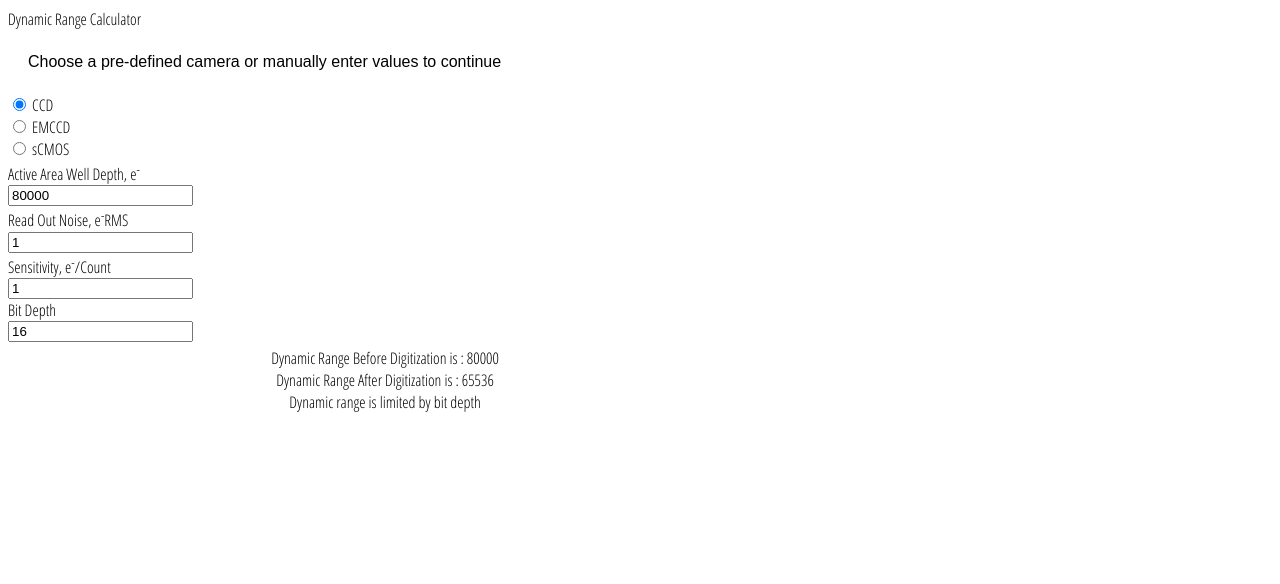
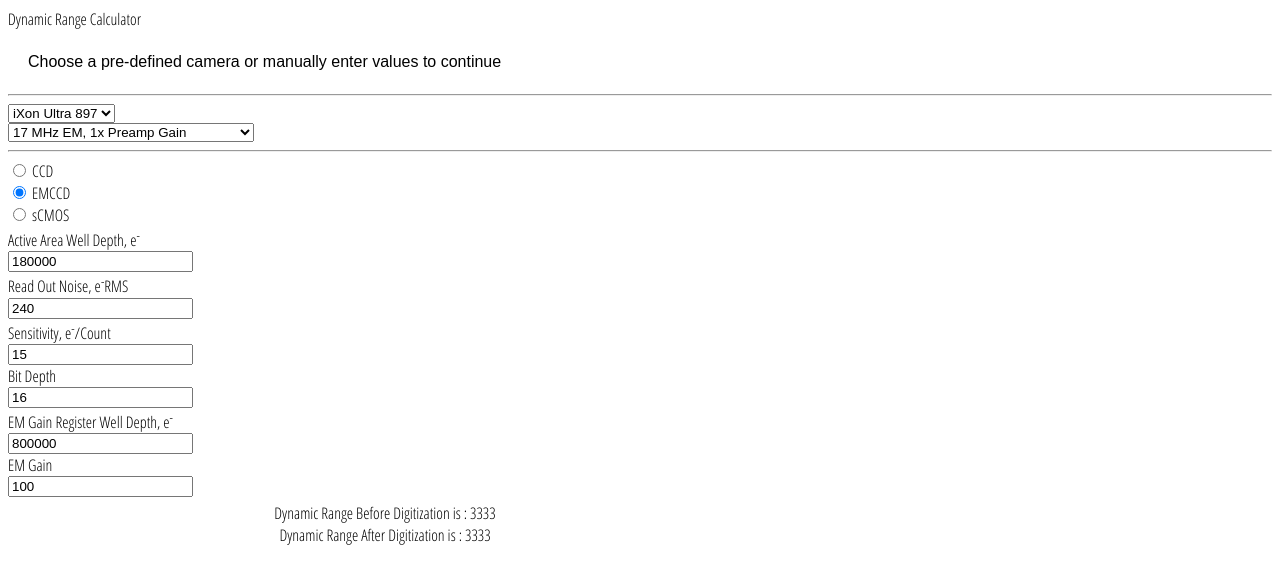
Before and after one commit to AdamJayWise/dynamicRangeCalculator, a plain HTML site: page index.html in a window 1280 px wide. Drawn offline with Linux system fonts and the light colour scheme.

Commit message:
added pre-defined categories

```diff
--- a/index.html
+++ b/index.html
@@ -140,6 +140,16 @@
         Choose a pre-defined camera or manually enter values to continue
     </div>
 
+    <hr>
+
+    <!-- select to choose camera -->
+    <select id = "cameraSelect"></select><br>
+
+    <!-- select to choose readout mode -->
+    <select id = "modeSelect"></select>
+
+    <hr>
+
     <!--radio button group to choose camera type-->
     <div id = "cameraTypeChooser">
         <input type="radio" id="CCDType" name="cameraTypeValue" value="CCD" checked>
@@ -149,6 +159,8 @@
         <input type="radio" id="sCMOSType" name="cameraTypeValue" value="sCMOS">
         <label for="sCMOSType">sCMOS</label>
     </div>
+
+
 
     <!--input to represent active area pixel well depth-->
     <div id = "parameterInputs">
--- a/js/dynamicRangeCalc.js
+++ b/js/dynamicRangeCalc.js
@@ -36,19 +36,103 @@
 
 // camera definitions
 
+// how to handle this when cameras have different preamp gains...
+// should they just be treated as modes?
+// or should pre-amp gain be broken out separately
+// considering there's a huge matrix of preamp gain and readout rate
+
 
 
 var cameras =  {
+
     "iXon888UltraBV" : {
-        "displayName" : "iXon Ultra 888 BV",
+        "displayName" : "iXon Ultra 897",
         "emccd" : true,
-        "ccdReadOutRates" : {1:6, 0.1:3.5}, //readout rates in MHz and noises in e rms
-        "emccdReadOutRates" : {30:130, 20:80, 10:40, 1:12},
-        "activeAreaWellDepth" : 80000,
-        "gainRegisterWellDepth" : 730000,
+        "readModes" : {
+            0 : {'displayName' : '17 MHz EM, 1x Preamp Gain', 'gain' : 15, 'noise' : 240, 'type' : 'EMCCD'},
+            1 : {'displayName' : '17 MHz EM, 2x Preamp Gain', 'gain' : 7.5, 'noise' : 120, 'type' : 'EMCCD'},
+            2 : {'displayName' : '17 MHz EM, 3x Preamp Gain', 'gain' : 5, 'noise' : 80, 'type' : 'EMCCD'},
+
+            3 : {'displayName' : '10 MHz EM, 1x Preamp Gain', 'gain' : 15, 'noise' : 130, 'type' : 'EMCCD'},
+            4 : {'displayName' : '10 MHz EM, 2x Preamp Gain', 'gain' : 7.5, 'noise' : 80, 'type' : 'EMCCD'},
+            5 : {'displayName' : '10 MHz EM, 3x Preamp Gain', 'gain' : 5, 'noise' : 60, 'type' : 'EMCCD'},
+
+            3 : {'displayName' : '5 MHz EM, 1x Preamp Gain', 'gain' : 15, 'noise' : 67, 'type' : 'EMCCD'},
+            4 : {'displayName' : '5 MHz EM, 2x Preamp Gain', 'gain' : 7.5, 'noise' : 44, 'type' : 'EMCCD'},
+            5 : {'displayName' : '5 MHz EM, 3x Preamp Gain', 'gain' : 5, 'noise' : 37, 'type' : 'EMCCD'},
+
+            3 : {'displayName' : '3 MHz Conventional, 1x Preamp Gain', 'gain' : 3.8, 'noise' : 13, 'type' : 'CCD'},
+            4 : {'displayName' : '3 MHz Conventional, 2x Preamp Gain', 'gain' : 3.0, 'noise' : 11, 'type' : 'CCD'},
+            5 : {'displayName' : '3 MHz Conventional, 3x Preamp Gain', 'gain' : 1.4, 'noise' : 9, 'type' : 'CCD'},
+        },
+        "activeAreaWellDepth" : 180000,
+        "gainRegisterWellDepth" : 800000,
     },
 
+    /**
+    "ikonL936BV" : {
+        "displayName" : "iKon-L 936 BV/BU2/FI",
+        "ccd" : true,
+        "emccd" : false,
+        "readModes" : {
+            0 : {'displayName' : '17 MHz EM, 1x Preamp Gain', 'gain' : 15, 'noise' : 240, 'type' : 'CCD'},
+            1 : {'displayName' : '17 MHz EM, 2x Preamp Gain', 'gain' : 7.5, 'noise' : 120, 'type' : 'CCD'},
+            2 : {'displayName' : '17 MHz EM, 3x Preamp Gain', 'gain' : 5, 'noise' : 80, 'type' : 'CCD'},
+        },
+        "ccdReadOutRates" : {0.05:6, 0.1:3.5}, //readout rates in MHz and noises in e rms
+        "activeAreaWellDepth" : 100000,
+
+    },
+    */
+
 };
+
+// create a select for available cameras
+
+var camSelect = d3.select("#cameraSelect");
+Object.keys(cameras).forEach(function(k){
+    var newOption = camSelect.append("option");
+    newOption.attr("value", k).text(cameras[k]["displayName"])
+});
+
+var modeSelect = d3.select("#modeSelect");
+
+// add callback to select
+camSelect.on("change", function(){
+    console.log(this.value);
+    app['activeCamera'] = this.value;
+    modeSelect.selectAll("option").remove();
+    Object.keys(cameras[app["activeCamera"]]["readModes"]).forEach(function(k){
+        var displayString = cameras[app["activeCamera"]]["readModes"][k]["displayName"];
+        var newModeOption = modeSelect.append("option").attr("value",k).text(displayString)
+    })
+
+    modeSelect.dispatch("change");
+
+})
+
+
+// callback for readout mode select
+modeSelect.on("change", function(){
+    console.log(this.value);
+    app["activeMode"] = this.value;
+
+    var paramObj = cameras[app.activeCamera].readModes[app.activeMode];
+    console.log(paramObj)
+
+    // update the radio buttons
+    console.log("#"+paramObj.type+"Type")
+    d3.select("#"+paramObj.type+"Type").property("checked", true).dispatch("change");
+
+    //update all the parameters
+    d3.select("#activeAreaWellDepthInput").property("value", cameras[app.activeCamera]["activeAreaWellDepth"]).dispatch("change");
+    d3.select("#readOutNoiseInput").property("value", cameras[app.activeCamera]["readModes"][app.activeMode]['noise']).dispatch("change");
+    d3.select("#sensitivityInput").property("value", cameras[app.activeCamera]["readModes"][app.activeMode]['gain']).dispatch("change");
+
+
+
+
+})
 
 // callback for radio button group that selects camera type... do something when changed
 d3.selectAll('input[name="cameraTypeValue"]').on("change", function(){
@@ -70,7 +154,7 @@
 
 // create parameter inputs from objects
 var paramDiv = d3.select("#parameterInputs");
-[
+var paramSetup = [
     { param: 'activeAreaWellDepth', displayName : "Active Area Well Depth, e<sup>-</sup>", default : 80000},
     { param: 'readOutNoise', displayName : "Read Out Noise, e<sup>-</sup>RMS", default : 1},
     { param: 'sensitivity', displayName : "Sensitivity, e<sup>-</sup>/Count", default : 1},
@@ -78,7 +162,9 @@
     { param: 'gainRegisterWellDepth', displayName : "EM Gain Register Well Depth, e<sup>-</sup>", default : 800000,  EMCCD : true},
     { param: 'EMGain', displayName : "EM Gain", default : 100, EMCCD : true},
 
-].forEach(function(p){
+]
+
+paramSetup.forEach(function(p){
     var newDiv = paramDiv.append('div');
     var labelDiv = newDiv.append('div').html(p['displayName']);
     var inputDiv = newDiv.append('div');
@@ -144,3 +230,7 @@
 }
 
 calculateDynamicRange();
+
+// start the gui chain
+camSelect.dispatch("change");
+modeSelect.dispatch("change");
```
